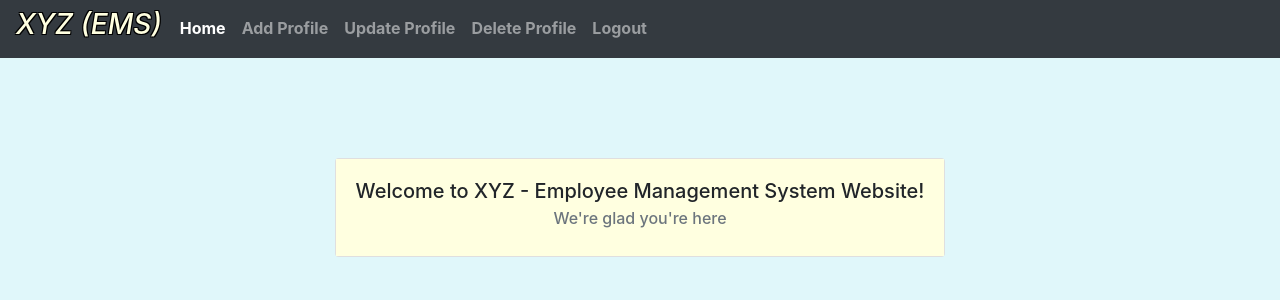
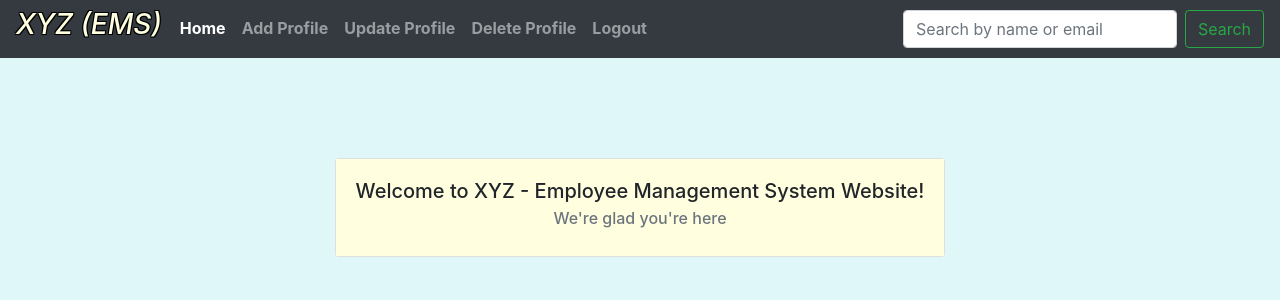
Before and after one commit to RageebRidwan/Employee-Management-System, a Django app: page / in a window 1280 px wide. Shown: the top 300 px of the page. Run offline with Django 5.2, Linux system fonts and the light colour scheme; a user stored in the database is signed in.

Commit message:
search functionality added

```diff
--- a/EMS/views.py
+++ b/EMS/views.py
@@ -1,13 +1,22 @@
 from django.shortcuts import render
 from user.models import Profile
 from django.contrib.auth.decorators import login_required
-
+from django.db.models import Q
 
 def entry(request):
     return render(request, "entry.html")
 
 
+
 @login_required
 def home(request):
-    data = Profile.objects.all()
+    query = request.GET.get("q")
+    if query:
+        data = Profile.objects.filter(
+            Q(first_name__icontains=query)
+            | Q(last_name__icontains=query)
+            | Q(email__icontains=query)
+        )
+    else:
+        data = Profile.objects.all()
     return render(request, "home.html", {"data": data})
--- a/templates/base.html
+++ b/templates/base.html
@@ -68,6 +68,20 @@
           </li>
           {% endif %}
         </ul>
+        {% if request.user.is_authenticated %}
+        <form class="form-inline my-2 my-lg-0" method="GET" action={% url 'home' %}>
+          <input
+            class="form-control mr-sm-2"
+            type="text"
+            name = 'q'
+            placeholder="Search by name or email"
+            aria-label="Search"
+          />
+          <button class="btn btn-outline-success my-2 my-sm-0" type="submit">
+            Search
+          </button>
+        </form>
+        {% endif %}
       </div>
     </nav>
     {% for i in messages%}
```
